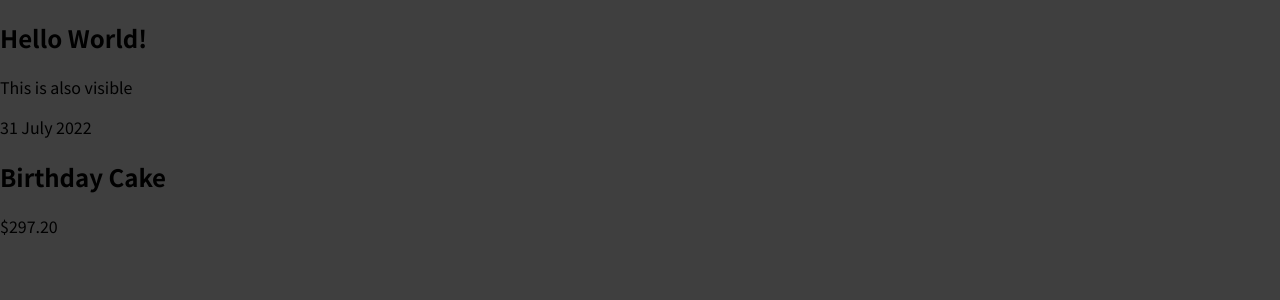
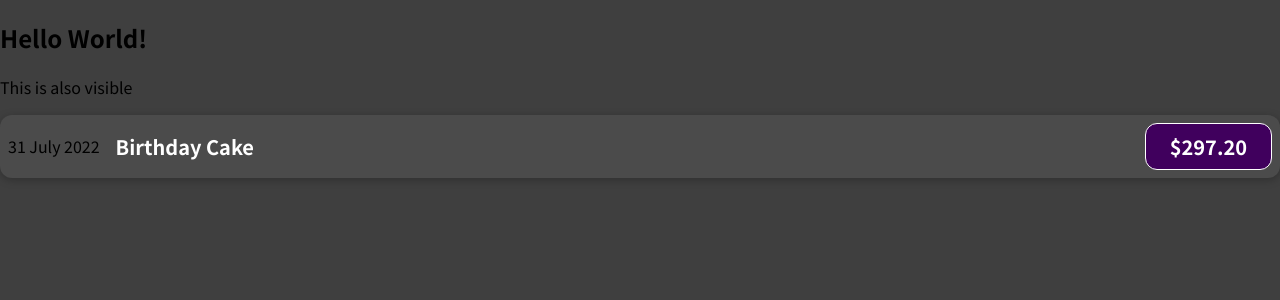
Before and after one commit to Raihan9797/react-complete-guide, a JavaScript app in the folder section-3-react-basics/react-complete-guide/: page / in a window 1280 px wide. Shown: the top 300 px of the page. Built offline with nearby package versions, Linux system fonts and the light colour scheme.

Commit message:
basic css styling

```diff
--- /dev/null
+++ b/section-3-react-basics/react-complete-guide/src/components/ExpenseItem.css
@@ -0,0 +1,56 @@
+.expense-item {
+  display: flex;
+  justify-content: space-between;
+  align-items: center;
+  box-shadow: 0 2px 8px rgba(0, 0, 0, 0.25);
+  padding: 0.5rem;
+  margin: 1rem 0;
+  border-radius: 12px;
+  background-color: #4b4b4b;
+}
+
+.expense-item__description {
+  display: flex;
+  flex-direction: column;
+  gap: 1rem;
+  align-items: flex-end;
+  flex-flow: column-reverse;
+  justify-content: flex-start;
+  flex: 1;
+}
+
+.expense-item h2 {
+  color: #3a3a3a;
+  font-size: 1rem;
+  flex: 1;
+  margin: 0 1rem;
+  color: white;
+}
+
+.expense-item__price {
+  font-size: 1rem;
+  font-weight: bold;
+  color: white;
+  background-color: #40005d;
+  border: 1px solid white;
+  padding: 0.5rem;
+  border-radius: 12px;
+}
+
+@media (min-width: 580px) {
+  .expense-item__description {
+    flex-direction: row;
+    align-items: center;
+    justify-content: flex-start;
+    flex: 1;
+  }
+
+  .expense-item__description h2 {
+    font-size: 1.25rem;
+  }
+
+  .expense-item__price {
+    font-size: 1.25rem;
+    padding: 0.5rem 1.5rem;
+  }
+}
--- a/section-3-react-basics/react-complete-guide/src/components/ExpenseItem.js
+++ b/section-3-react-basics/react-complete-guide/src/components/ExpenseItem.js
@@ -1,12 +1,16 @@
+import "./ExpenseItem.css";
+
 function ExpenseItem() {
     // brackets to tell js its one liner.
-    return (<div>
+    return (
+    <div className = "expense-item">
         <div>31 July 2022</div>
-        <div>
+        <div className = "expense-item__description">
             <h2>Birthday Cake</h2>
         </div>
-        <div>$297.20</div>
-    </div>);
+        <div className = "expense-item__price">$297.20</div>
+    </div>
+    );
 
 }
 
```
Also changed, not shown: 2 other files (tests, documents, lock files or other folders).
